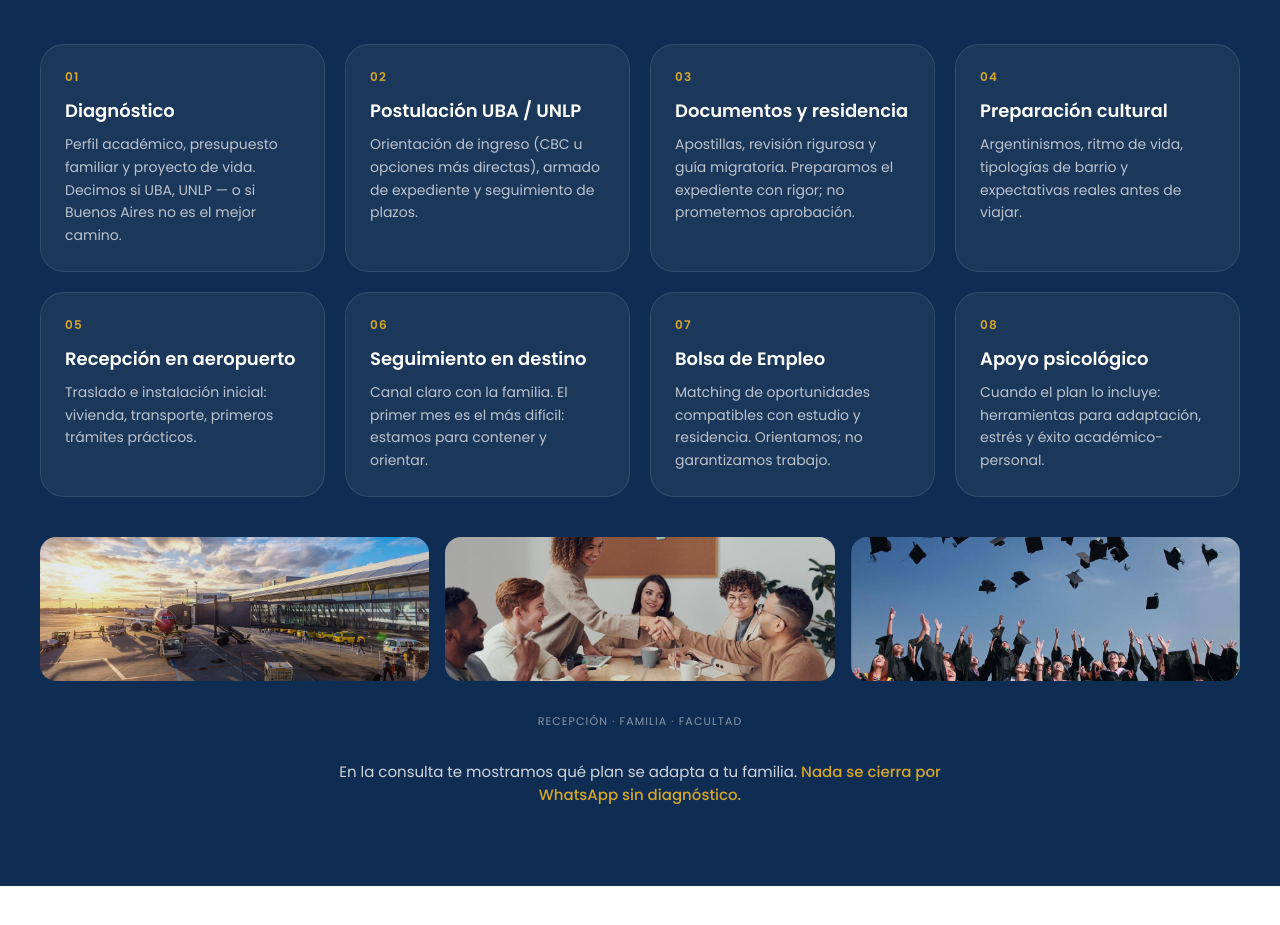
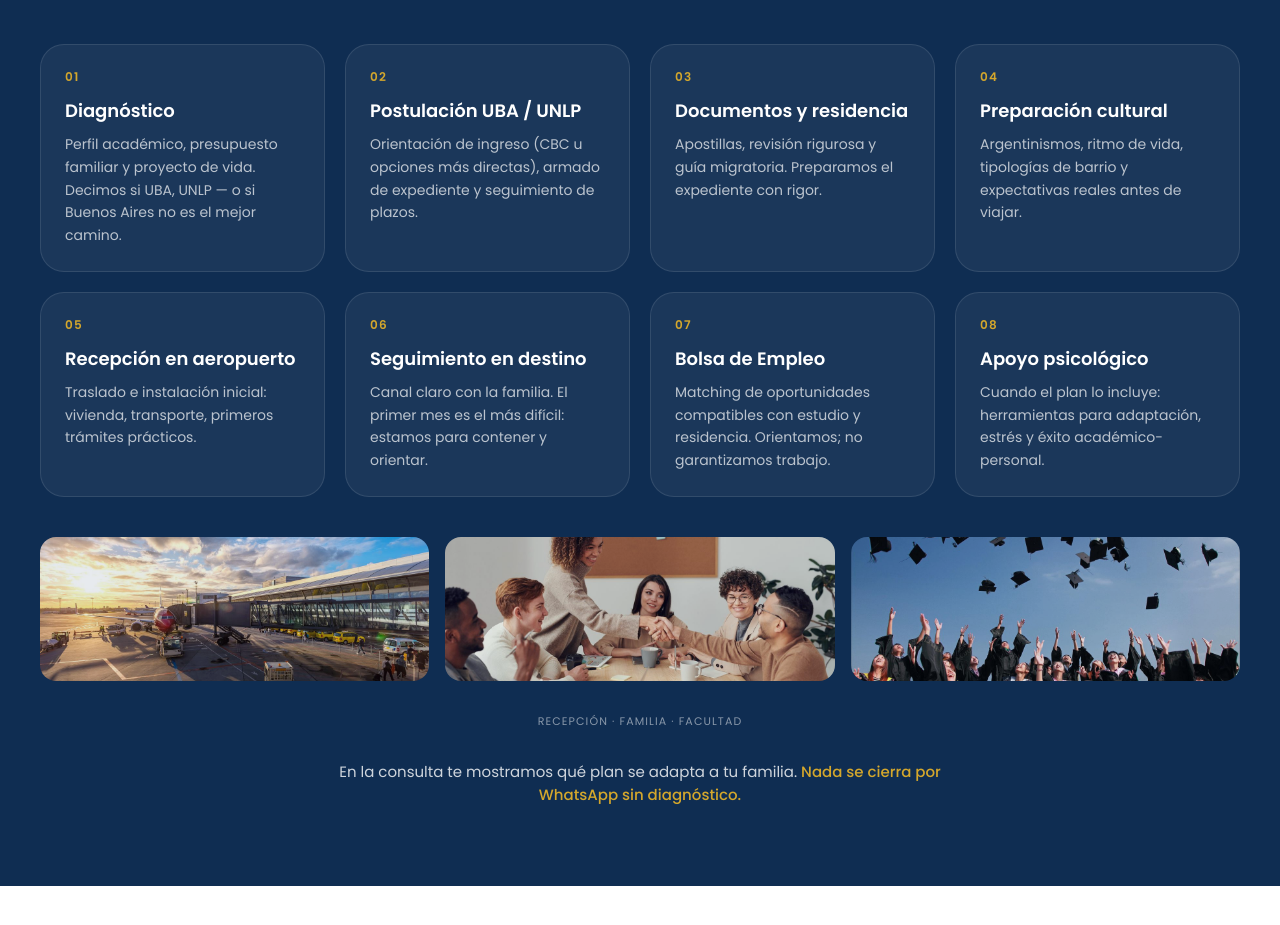
Before and after one commit to jaramillosebas007/Unifutura, a plain HTML site: page index.html in a window 1280 px wide. Shown: the part 7340-8265 px from the top of the page. Drawn offline with nearby package versions, Linux system fonts and the light colour scheme.

Commit message:
Update index.html

```diff
--- a/index.html
+++ b/index.html
@@ -866,7 +866,7 @@
         <div class="rounded-3xl bg-white/5 border border-white/10 p-6">
           <div class="text-[#D4A72C] text-xs font-bold tracking-widest mb-3">03</div>
           <div class="font-semibold text-lg mb-2">Documentos y residencia</div>
-          <p class="text-sm text-white/70 leading-relaxed">Apostillas, revisión rigurosa y guía migratoria. Preparamos el expediente con rigor; no prometemos aprobación.</p>
+          <p class="text-sm text-white/70 leading-relaxed">Apostillas, revisión rigurosa y guía migratoria. Preparamos el expediente con rigor.</p>
         </div>
         <div class="rounded-3xl bg-white/5 border border-white/10 p-6">
           <div class="text-[#D4A72C] text-xs font-bold tracking-widest mb-3">04</div>
```
